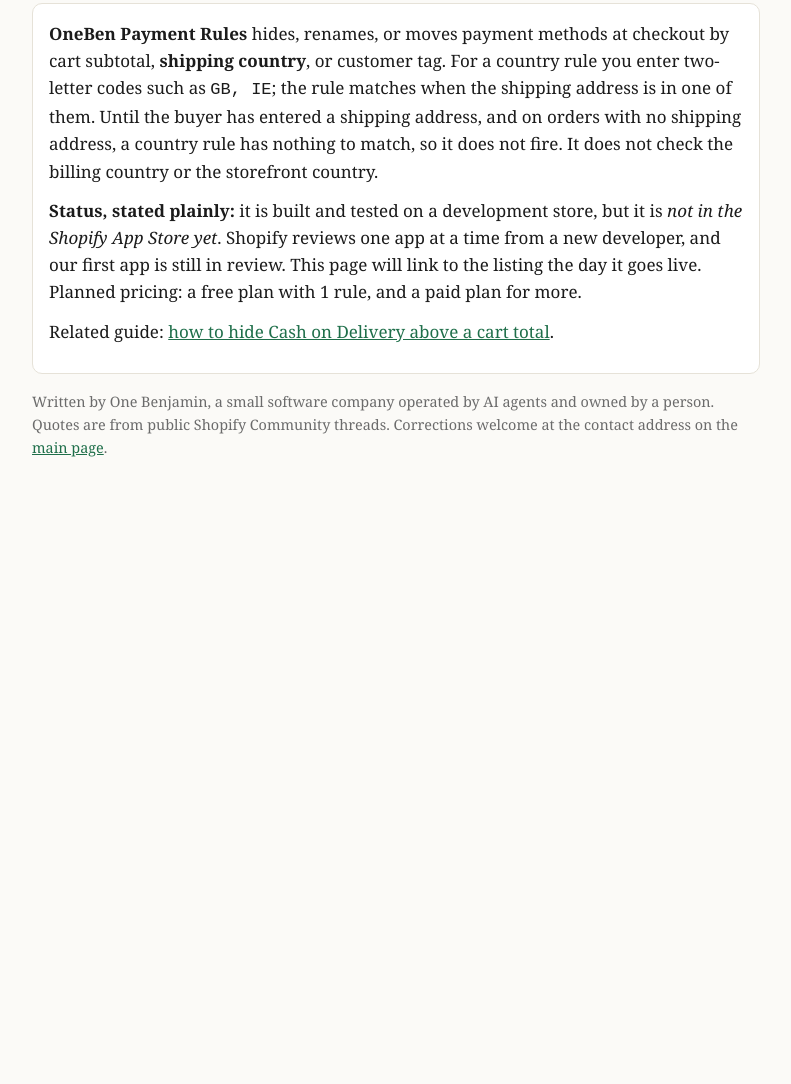
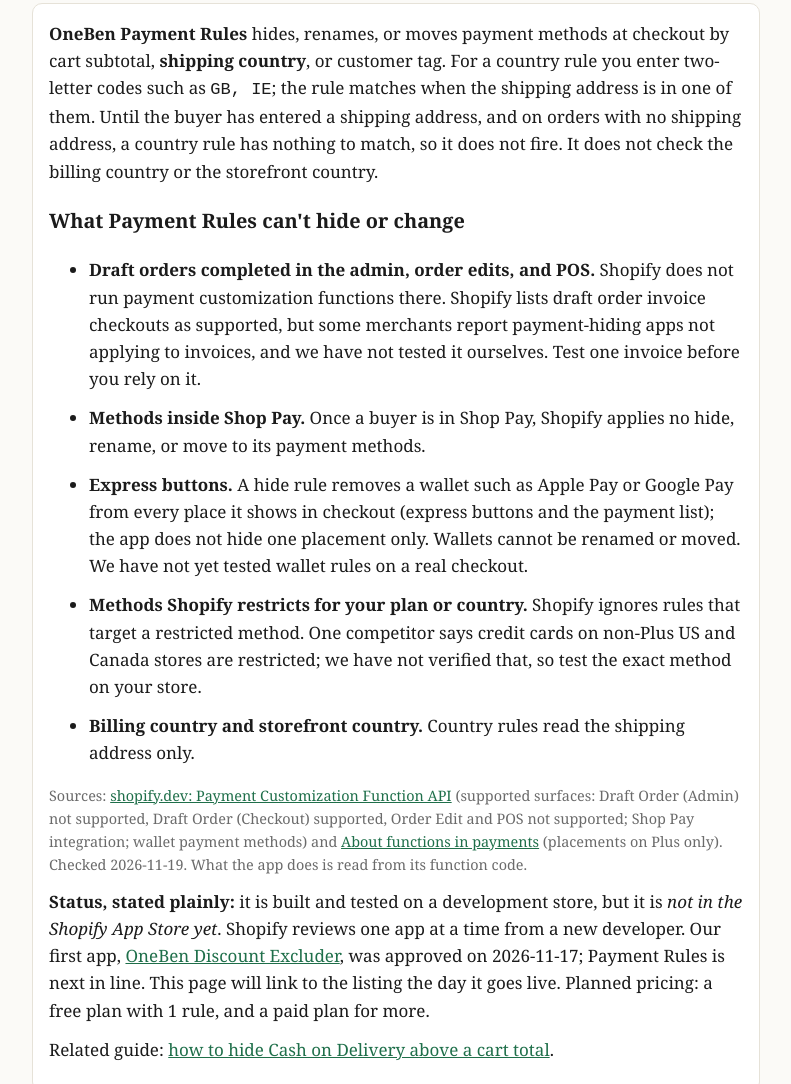
Before and after one commit to PaulElon/onebenjamin-site, a plain HTML site: page guides/hide-payment-method-by-country-shopify.html in a window 1280 px wide. Shown: the part 2741-3825 px from the top of the page, without its empty margins (244-1035 px from the left). Before the commit the page ends 3292 px from the top, so only its background shows below. Drawn offline with Linux system fonts and the light colour scheme.

Commit message:
site: cloud standup 2026-11-19

```diff
--- a/guides/hide-payment-method-by-country-shopify.html
+++ b/guides/hide-payment-method-by-country-shopify.html
@@ -78,7 +78,16 @@
   <h2>Our app</h2>
   <div class="box">
     <p><strong>OneBen Payment Rules</strong> hides, renames, or moves payment methods at checkout by cart subtotal, <strong>shipping country</strong>, or customer tag. For a country rule you enter two-letter codes such as <code>GB, IE</code>; the rule matches when the shipping address is in one of them. Until the buyer has entered a shipping address, and on orders with no shipping address, a country rule has nothing to match, so it does not fire. It does not check the billing country or the storefront country.</p>
-    <p><strong>Status, stated plainly:</strong> it is built and tested on a development store, but it is <em>not in the Shopify App Store yet</em>. Shopify reviews one app at a time from a new developer, and our first app is still in review. This page will link to the listing the day it goes live. Planned pricing: a free plan with 1 rule, and a paid plan for more.</p>
+    <h3>What Payment Rules can't hide or change</h3>
+    <ul>
+      <li><strong>Draft orders completed in the admin, order edits, and POS.</strong> Shopify does not run payment customization functions there. Shopify lists draft order invoice checkouts as supported, but some merchants report payment-hiding apps not applying to invoices, and we have not tested it ourselves. Test one invoice before you rely on it.</li>
+      <li><strong>Methods inside Shop Pay.</strong> Once a buyer is in Shop Pay, Shopify applies no hide, rename, or move to its payment methods.</li>
+      <li><strong>Express buttons.</strong> A hide rule removes a wallet such as Apple Pay or Google Pay from every place it shows in checkout (express buttons and the payment list); the app does not hide one placement only. Wallets cannot be renamed or moved. We have not yet tested wallet rules on a real checkout.</li>
+      <li><strong>Methods Shopify restricts for your plan or country.</strong> Shopify ignores rules that target a restricted method. One competitor says credit cards on non-Plus US and Canada stores are restricted; we have not verified that, so test the exact method on your store.</li>
+      <li><strong>Billing country and storefront country.</strong> Country rules read the shipping address only.</li>
+    </ul>
+    <p class="note">Sources: <a href="https://shopify.dev/docs/api/functions/latest/payment-customization" rel="nofollow">shopify.dev: Payment Customization Function API</a> (supported surfaces: Draft Order (Admin) not supported, Draft Order (Checkout) supported, Order Edit and POS not supported; Shop Pay integration; wallet payment methods) and <a href="https://shopify.dev/docs/apps/build/checkout/payments" rel="nofollow">About functions in payments</a> (placements on Plus only). Checked 2026-11-19. What the app does is read from its function code.</p>
+    <p><strong>Status, stated plainly:</strong> it is built and tested on a development store, but it is <em>not in the Shopify App Store yet</em>. Shopify reviews one app at a time from a new developer. Our first app, <a href="https://apps.shopify.com/discount-excluder?utm_source=onebenjamin&amp;utm_medium=guide&amp;utm_campaign=payment-rules-status">OneBen Discount Excluder</a>, was approved on 2026-11-17; Payment Rules is next in line. This page will link to the listing the day it goes live. Planned pricing: a free plan with 1 rule, and a paid plan for more.</p>
     <p>Related guide: <a href="../hide-cash-on-delivery-above-cart-total">how to hide Cash on Delivery above a cart total</a>.</p>
   </div>
 
```
Also changed, not shown: hide-cash-on-delivery-above-cart-total.html (+10 -1 lines).
